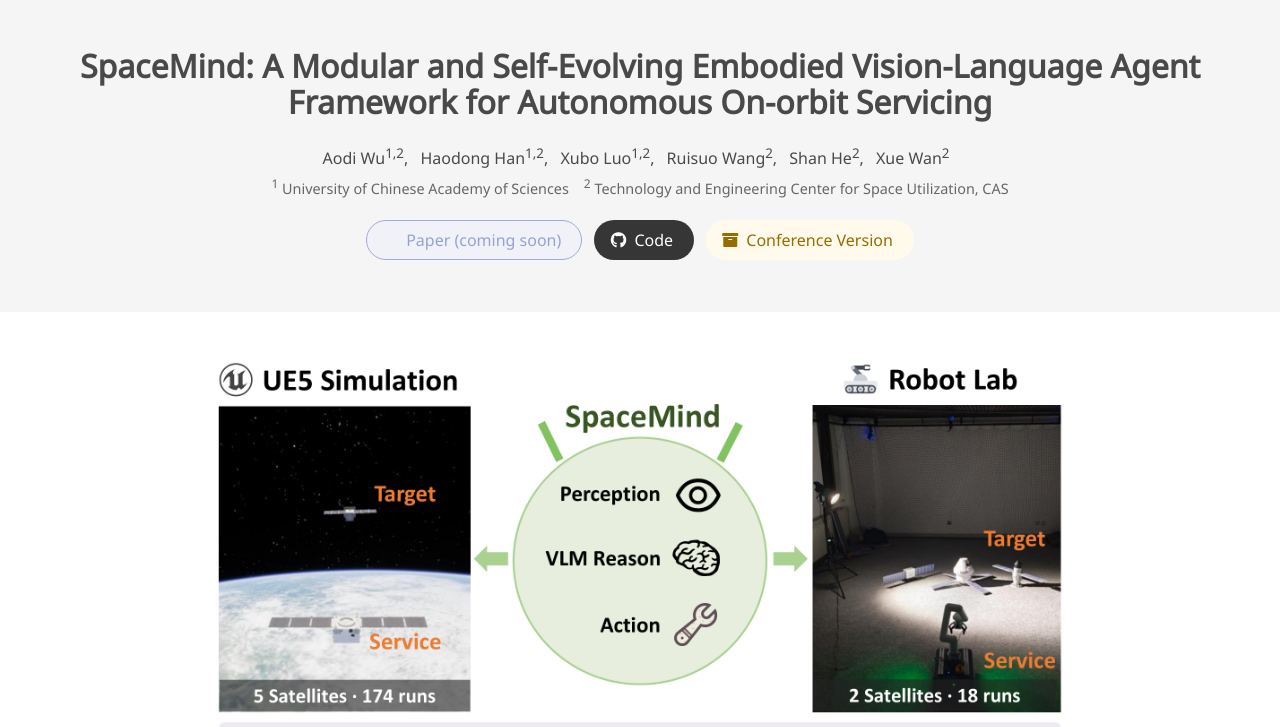
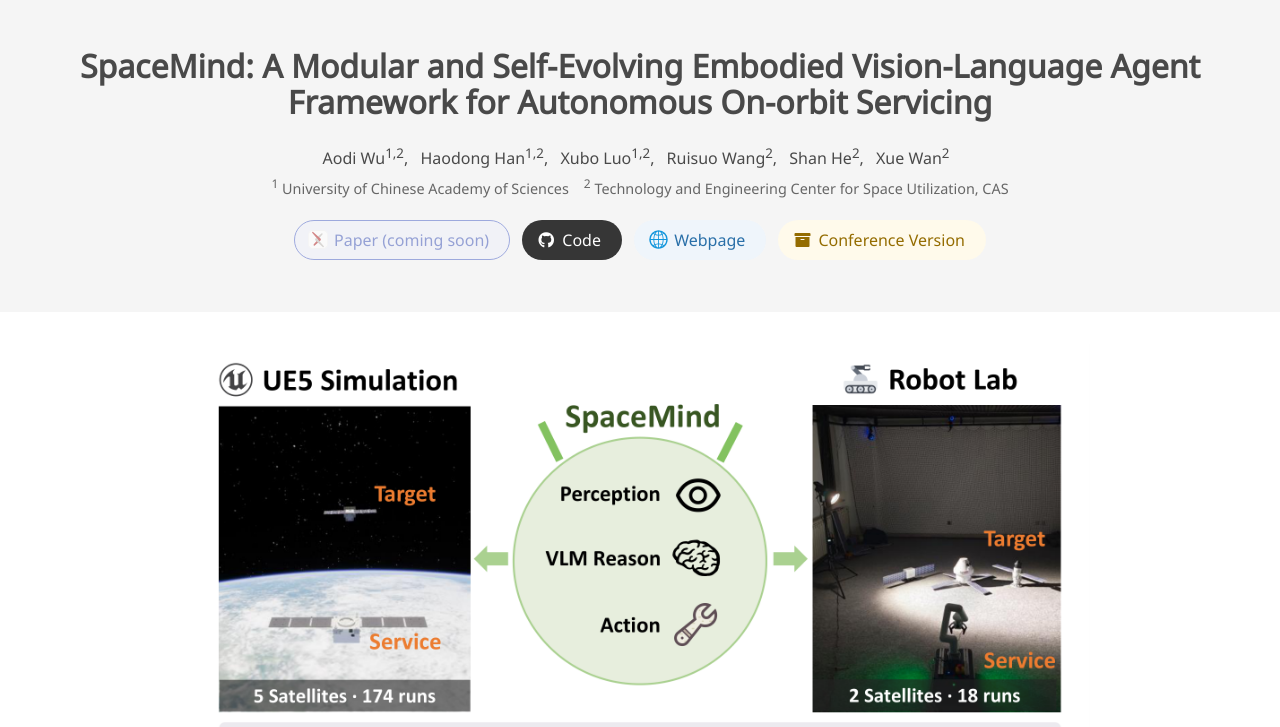
Before and after one commit to wuaodi/SpaceMind, a plain HTML site: page index.html in a window 1280 px wide. Shown: the top 727 px of the page. Drawn offline with nearby package versions, Linux system fonts and the light colour scheme; some icons are missing; a web font is replaced by a local one.

Commit message:
Add custom SVG icons for navigation buttons
Made-with: Cursor

```diff
--- a/index.html
+++ b/index.html
@@ -132,12 +132,16 @@
 
       <div class="publication-links" style="margin-top: 1rem;">
         <a class="button is-rounded is-link is-light" disabled>
-          <span class="icon"><i class="ai ai-arxiv"></i></span>
+          <span class="icon"><img src="static/icon/arxiv.svg" alt="arXiv" style="height:1.2em;"></span>
           <span>Paper (coming soon)</span>
         </a>
         <a class="button is-rounded is-dark" href="https://github.com/wuaodi/SpaceMind">
           <span class="icon"><i class="fab fa-github"></i></span>
           <span>Code</span>
+        </a>
+        <a class="button is-rounded is-info is-light" href="https://wuaodi.github.io/SpaceMind/">
+          <span class="icon"><img src="static/icon/project.svg" alt="Webpage" style="height:1.2em;"></span>
+          <span>Webpage</span>
         </a>
         <a class="button is-rounded is-warning is-light" href="https://github.com/wuaodi/SpaceMind/tree/main/SpaceMind_Conference">
           <span class="icon"><i class="fas fa-archive"></i></span>
```
Also changed, not shown: static/icon/arxiv.svg (added), static/icon/huggingface.svg (added), static/icon/project.svg (added).
